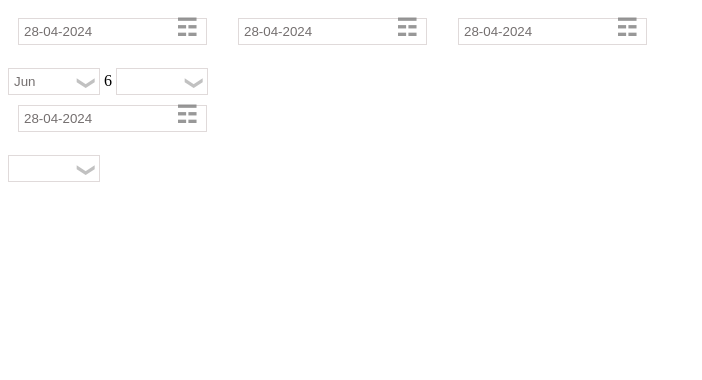
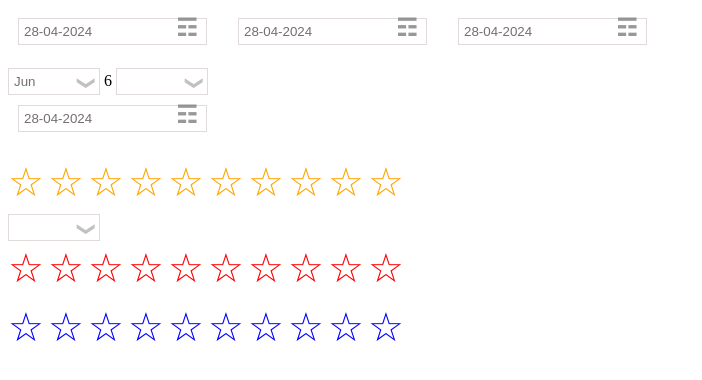
Before and after one commit to rajhseg/Angular-Controls, an Angular app in the folder Angular controls/: page / in a window 1280 px wide. Shown: the top 380 px of the page, without its empty margins (0-702 px from the left). Built offline with nearby package versions, Linux system fonts and the light colour scheme.

Commit message:
rating control
star rating control

```diff
--- a/Angular controls/src/app/Controls/Calender/calender.component.html
+++ b/Angular controls/src/app/Controls/Calender/calender.component.html
@@ -15,7 +15,7 @@
             <rdropdown  [IsDropDownOpen]="IsMonthDropdownOpen"
                         (Closed)="isMonthDropdownClosed($event)"
                         (Opened)="isMonthDropdownOpened($event)"
-                        [IsChildOfAnotherComponent]="isDropdownChild"
+                        [IsChildOfAnotherControl]="isDropdownChild"
                         (change)="changeMonth($event)"
                         [ngModel]="this.monthNames[this.month]"
                         (ngModelChange)="this.selectedMonthInString = $event"
@@ -32,7 +32,7 @@
         <div class="mnyr">
 
             <rdropdown  [IsDropDownOpen]="IsYearDropdownOpen"
-                        [IsChildOfAnotherComponent]="isDropdownChild"
+                        [IsChildOfAnotherControl]="isDropdownChild"
                         (change)="changeYear($event)"
                         [(ngModel)]="this.year"
                         [Items]="this.totalYears"
--- /dev/null
+++ b/Angular controls/src/app/Controls/rating/rating.component.css
@@ -0,0 +1,34 @@
+.starclass{
+    color: red;
+    display: inline-block;
+    overflow: hidden;
+}
+
+.starclass::before{
+    content: '★';
+}
+
+.staroutline{
+    color: red;
+    display: inline-block;
+    overflow: hidden;
+}
+
+.staroutline::before {
+    content: '☆';
+}
+
+.starcontrol{
+    overflow: hidden;
+    display: inline-block;
+}
+
+.starcontainer{
+    overflow: hidden;
+    display: none;
+}
+
+.staroutlinecontainer {
+    position: relative;
+    display: none;
+}
--- /dev/null
+++ b/Angular controls/src/app/Controls/rating/rating.component.html
@@ -0,0 +1,22 @@
+<div>
+    <div #starcontainer class="starcontainer">
+        <div #starcontrol class="starcontrol">
+            <div #star *ngFor="let item of Items"
+                [style.color]="starColor"
+                [style.width]="starWidth+'px'"
+                [style.fontSize]="starWidth+'px'"
+                class="starclass">
+            </div>
+        </div>
+    </div>
+    <div #staroutlinecontainer class="staroutlinecontainer">
+        <div #staroutlinecontrol class="starcontrol">
+            <div *ngFor="let item of Items"
+                [style.color]="starColor"
+                [style.width]="starWidth+'px'"
+                [style.fontSize]="starWidth+'px'"
+                #staroutline class="staroutline">
+            </div>
+        </div>
+    </div>
+</div>
--- /dev/null
+++ b/Angular controls/src/app/Controls/rating/rating.component.ts
@@ -0,0 +1,141 @@
+import { NgFor } from '@angular/common';
+import { AfterViewInit, Component, ElementRef, Input, OnInit, ViewChild, forwardRef, output, viewChild } from '@angular/core';
+import { ControlValueAccessor, FormsModule, NG_VALUE_ACCESSOR, ReactiveFormsModule } from '@angular/forms';
+
+@Component({
+  selector: 'starrating',
+  standalone: true,
+  imports: [NgFor],
+  templateUrl: './rating.component.html',
+  styleUrl: './rating.component.css',
+  providers:[
+    {
+      provide:NG_VALUE_ACCESSOR,
+      useExisting:forwardRef(()=> RatingComponent),
+      multi: true
+    }
+  ]
+})
+export class RatingComponent implements OnInit, AfterViewInit, ControlValueAccessor {
+
+  _ratingValue: number = 3.4;
+  _starwidth: number = 20;
+  _starColor: string = 'orange';
+  _noOfStars: number = 10;
+
+  Items: number[] = [];
+
+  onChange: any = ()=>{};
+  onTouch: any = ()=> {};
+  onRatingValueChanged = output<number>();
+
+  @Input()
+  set noOfStars(value: number){
+    this._noOfStars = value;
+    this.Items = [];
+
+    for(let i=1; i<=this._noOfStars; i++){
+      this.Items.push(i);
+    }
+    this.RenderUIAfterRatingValueChanged();
+  }
+  get noOfStars(): number{
+    return this._noOfStars;
+  }
+
+  set ratingValue(value: number) {
+    this._ratingValue = value;
+    this.RenderUIAfterRatingValueChanged();
+  }
+  get ratingValue(): number {
+    return this._ratingValue;
+  }
+
+  @Input()
+  set starColor(value: string){
+    this._starColor = value;
+    this.RenderUIAfterRatingValueChanged();
+  }
+  get starColor(): string {
+    return this._starColor;
+  }
+
+  @Input()
+  set starWidth(value: number){
+    this._starwidth = value;
+    this.RenderUIAfterRatingValueChanged();
+  }
+  get starWidth(): number {
+    return this._starwidth;
+  }
+
+  ngOnInit(): void {
+    this.Items = [];
+    for(let i=1; i<=this._noOfStars; i++){
+      this.Items.push(i);
+    }
+  }
+
+  ngAfterViewInit(): void {
+    this.renderUI();
+  }
+
+  @ViewChild('starcontrol') starControl!: ElementRef;
+
+  @ViewChild('starcontainer') container!: ElementRef;
+
+  @ViewChild('star',{static: true}) star!: ElementRef;
+
+  @ViewChild('staroutline', {static: true }) staroutline!: ElementRef;
+
+  @ViewChild('staroutlinecontainer') starOutlineContainer!: ElementRef;
+
+  getWidth(starWidth: number): number{
+    let wd = Math.round( (starWidth*this.noOfStars) * Math.round(this._ratingValue/this.noOfStars));
+    return wd;
+  }
+
+  writeValue(obj: any): void {
+    this.ratingValue = obj;
+    this.onRatingValueChanged.emit(obj);
+    this.onChange(this.ratingValue);
+    this.onTouch(this.ratingValue);
+  }
+
+  registerOnChange(fn: any): void {
+    this.onChange = fn;
+  }
+
+  registerOnTouched(fn: any): void {
+    this.onTouch = fn;
+  }
+
+  setDisabledState?(isDisabled: boolean): void {
+
+  }
+
+  renderUI(){
+
+    let containerWidth= this.getWidth(this._starwidth);
+    this.starControl.nativeElement.style.width = this._starwidth * this.noOfStars + 'px';
+
+    console.log(this._starwidth);
+    console.log(this._ratingValue);
+    console.log(containerWidth);
+
+    this.container.nativeElement.style.width = containerWidth+'px';
+    this.container.nativeElement.style.display = 'inline-block';
+
+    this.starOutlineContainer.nativeElement.style.left = -containerWidth + 'px';
+    this.starOutlineContainer.nativeElement.style.top = "0px";
+
+    this.starOutlineContainer.nativeElement.style.display = 'inline-block';
+  }
+
+  RenderUIAfterRatingValueChanged(){
+    if(this.container!=undefined){
+      this.renderUI();
+    }
+  }
+
+}
--- a/Angular controls/src/app/app.component.html
+++ b/Angular controls/src/app/app.component.html
@@ -19,7 +19,7 @@
   </rdropdown>
 
   <rcalender></rcalender>
-
+  <starrating [starWidth]="starWidth"></starrating>
   <rdropdown [Items]="items" DropDownContentWidth="122px">
     <optionTemplate Item="Select all">
       <div>
@@ -35,5 +35,6 @@
       </div>
     </optionTemplate>
   </rdropdown>
-
+<starrating [starWidth]="starWidth" [starColor]="'red'" [(ngModel)]="starValue"></starrating>
+<starrating [starWidth]="starWidth" [starColor]="'blue'"></starrating>
 </div>
--- a/Angular controls/src/app/app.component.ts
+++ b/Angular controls/src/app/app.component.ts
@@ -3,14 +3,17 @@ import { RouterOutlet } from '@angular/router';
 import { CalenderComponent } from './Controls/Calender/calender.component';
 import { DropdownComponent } from './Controls/dropdown/dropdown.component';
 import { DropdownModel } from './Controls/dropdown/dropdownmodel';
-import { FormsModule } from '@angular/forms';
+import { FormsModule, ReactiveFormsModule } from '@angular/forms';
 import { JsonPipe, NgFor } from '@angular/common';
 import { optionTemplate } from './Controls/dropdown/optiontemplate.component';
+import { RatingComponent } from './Controls/rating/rating.component';
 
 @Component({
   selector: 'app-root',
   standalone: true,
-  imports: [RouterOutlet, CalenderComponent, DropdownComponent, FormsModule, NgFor,JsonPipe, optionTemplate],
+  imports: [RouterOutlet, CalenderComponent, DropdownComponent, FormsModule, ReactiveFormsModule,
+    NgFor,JsonPipe,
+    optionTemplate, RatingComponent],
   templateUrl: './app.component.html',
   styleUrl: './app.component.css'
 })
@@ -18,6 +21,8 @@ export class AppComponent {
   title = 'angularcontrols';
   items: DropdownModel[] = [];
   selItem: any = null;
+  starWidth: number = 40;
+  starValue: number = 2.5;
 
   constructor(){
     this.items.push(new DropdownModel("0", "Jan"));
```
Also changed, not shown: 1 other file (tests, documents, lock files or other folders).
